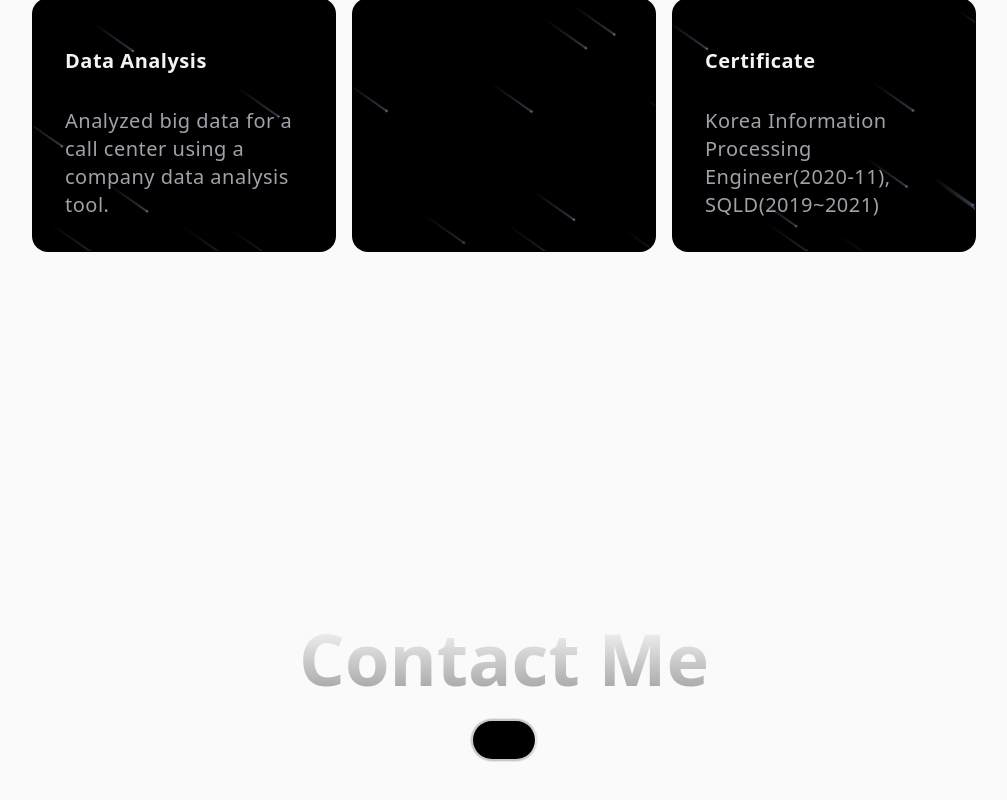
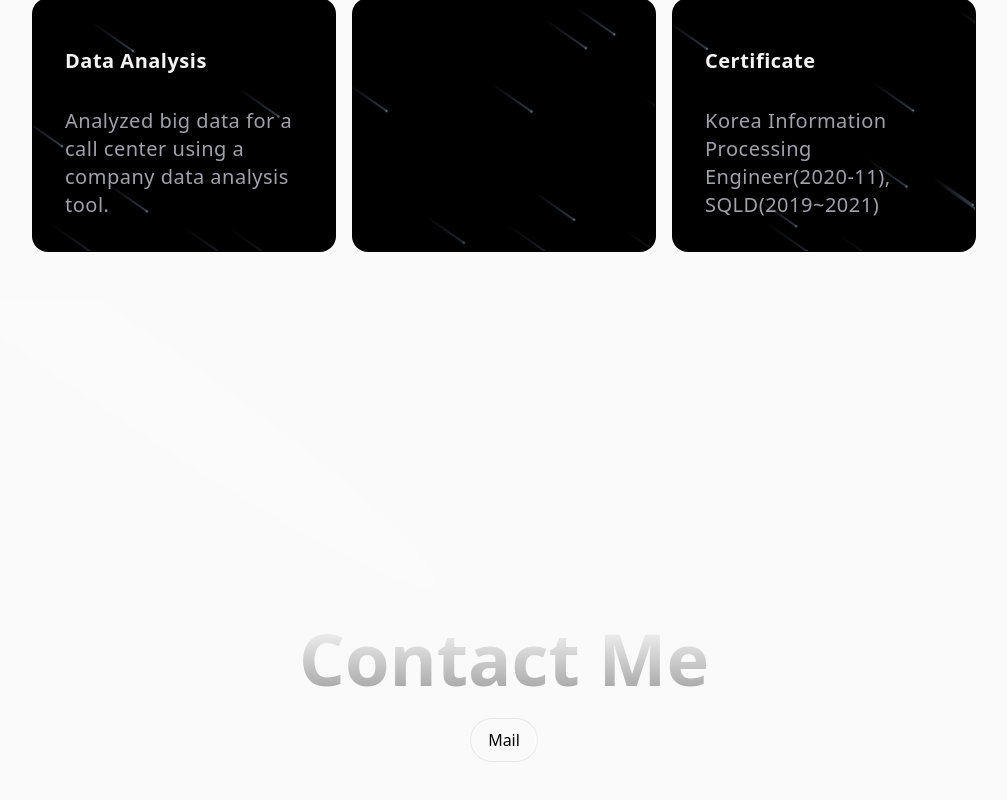
Before and after one commit to od-log/portfolio-ver0, a Next.js app: page / in a window 1280 px wide. Shown: the part 2204-3004 px from the top of the page, without its empty margins (136-1143 px from the left). Built offline with nearby package versions, Linux system fonts and the light colour scheme.

Commit message:
Fix ui css

```diff
--- a/components/ui/hover-border-gradient.tsx
+++ b/components/ui/hover-border-gradient.tsx
@@ -62,7 +62,7 @@ export function HoverBorderGradient({
       }}
       onMouseLeave={() => setHovered(false)}
       className={cn(
-        "relative flex rounded-full border  content-center bg-black/20 hover:bg-black/10 transition duration-500 dark:bg-white/20 items-center flex-col flex-nowrap gap-10 h-min justify-center overflow-visible p-px decoration-clone w-fit",
+        "relative flex rounded-full border content-center bg-zinc-50 dark:bg-zinc-900 hover:bg-black/10 transition duration-500 items-center flex-col flex-nowrap gap-10 h-min justify-center overflow-visible p-px decoration-clone w-fit",
         containerClassName
       )}
       {...props}
@@ -93,7 +93,7 @@ export function HoverBorderGradient({
         }}
         transition={{ ease: "linear", duration: duration ?? 1 }}
       />
-      <div className="bg-black absolute z-1 flex-none inset-[2px] rounded-[100px]" />
+      <div className="bg-zinc-50 dark:bg-zinc-900 absolute z-1 flex-none inset-[2px] rounded-[100px]" />
     </Tag>
   );
 }
```
